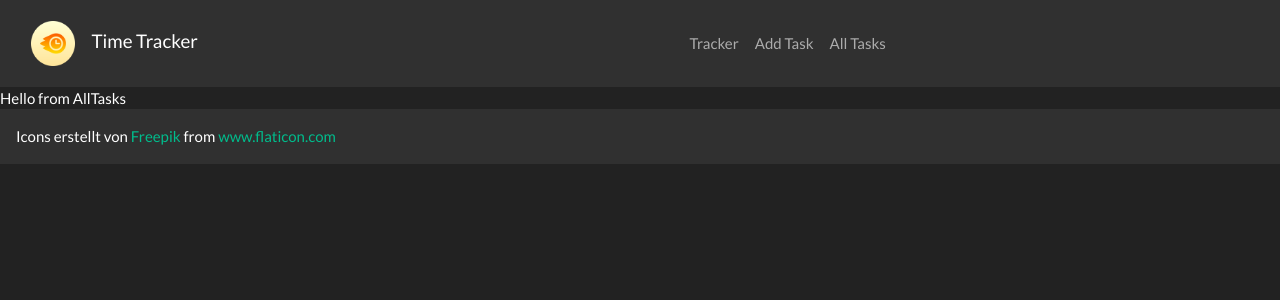
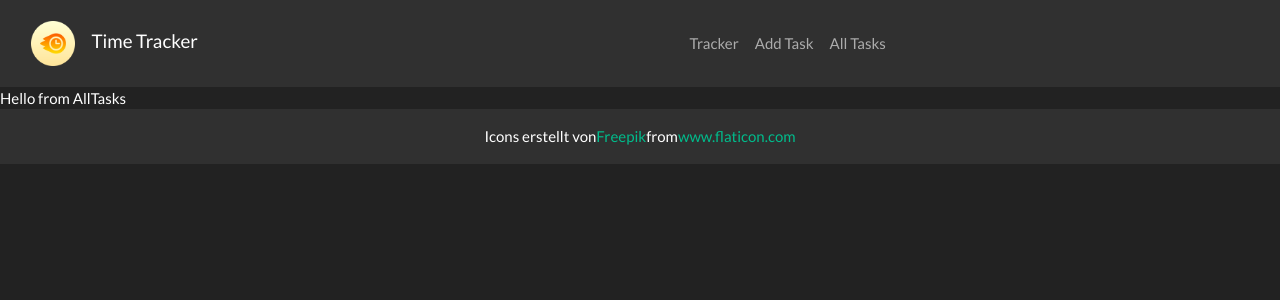
Before and after one commit to Marvelous-Maddie/Time-Tracking-Application, a React (Create React App) app in the folder tracker-frontend/: page /allTasks in a window 1280 px wide. Shown: the top 300 px of the page. Built offline with nearby package versions, Linux system fonts and the light colour scheme.

Commit message:
Update navbar and footer

```diff
--- a/tracker-frontend/src/components/Footer.js
+++ b/tracker-frontend/src/components/Footer.js
@@ -3,7 +3,7 @@ import React from 'react';
 const Footer = () => {
     return(
         <nav className="navbar navbar-dark bg-dark">
-            <div>Icons erstellt von <a href="https://www.freepik.com" title="Freepik">Freepik</a> from <a href="https://www.flaticon.com/de/" title="Flaticon">www.flaticon.com</a></div>
+            <div className="d-flex mx-auto">Icons erstellt von <a href="https://www.freepik.com" title="Freepik">Freepik</a> from <a href="https://www.flaticon.com/de/" title="Flaticon">www.flaticon.com</a></div>
         </nav>
     )
 };
--- a/tracker-frontend/src/components/Navbar.js
+++ b/tracker-frontend/src/components/Navbar.js
@@ -6,7 +6,7 @@ const Navbar = () => {
     return(
         <nav className="navbar navbar-expand-lg navbar-dark bg-dark">
             <div className="container-fluid">
-                <a className="navbar-brand" href="#">
+                <a className="navbar-brand">
                     <img src={logo} alt="Logo" style={{ width: "7%", height: "7%" }} className="d-inline-block align-center mr-3"></img>
                     Time Tracker
                 </a>
```
